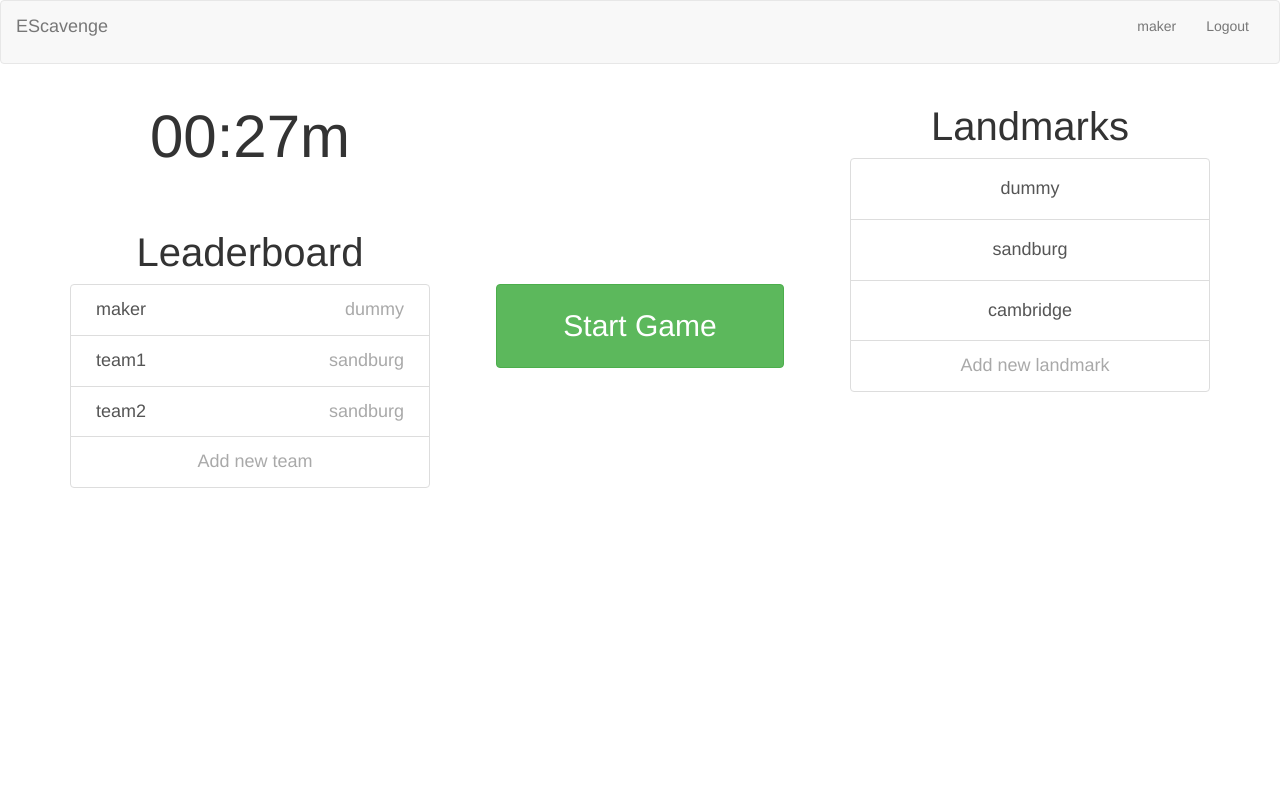
After one commit to cutefluffykittens/ScavengerHunt, a Django app: template Interface/templates/gamemaker.html in a window 1280 px wide. The commit adds this page. Shown: the top 787 px of the page. Run offline with Django 3.2, Linux system fonts and the light colour scheme; the template is opened without the code that fills it: values that come from a table or form of the project are taken from there, others are empty; data comes from the database, SQL or seed files in the repository; some libraries are stand-ins or nearby versions.

Commit message:
Initial UI

```diff
--- a/Hunt/urls.py
+++ b/Hunt/urls.py
@@ -22,4 +22,6 @@ urlpatterns = [
     url(r'^admin/', admin.site.urls),
     url(r'^terminal/', views.terminal, name='terminal'),
     url(r'^validate/', views.validate, name="validate", ),
+    url(r'^gamemaker/', views.gamemaker, name="gamemaker", ),
+    url(r'^team/', views.team, name="team",),
 ]
--- a/Interface/Interface.py
+++ b/Interface/Interface.py
@@ -2,4 +2,5 @@ import escavenge
 class Interface:
     def process(self, s, u):
         e = escavenge.Escavenge()
+        print(s, u)
         return e.main(s, u)
--- /dev/null
+++ b/Interface/templates/Partials/footer.html
@@ -0,0 +1,5 @@
+<script
+  src="https://code.jquery.com/jquery-3.2.1.min.js"
+  integrity="sha256-hwg4gsxgFZhOsEEamdOYGBf13FyQuiTwlAQgxVSNgt4="
+  crossorigin="anonymous"></script>
+<script src="https://maxcdn.bootstrapcdn.com/bootstrap/4.0.0-beta.2/js/bootstrap.bundle.min.js"></script>
--- /dev/null
+++ b/Interface/templates/Partials/header.html
@@ -0,0 +1,19 @@
+{% load staticfiles %}
+<link rel="stylesheet" type="text/css" href="{% static 'Interface/style.css' %}" />
+<script src="https://ajax.googleapis.com/ajax/libs/jquery/2.1.1/jquery.min.js"></script>
+<script src="https://maxcdn.bootstrapcdn.com/bootstrap/3.3.6/js/bootstrap.min.js"></script>
+<link href="https://maxcdn.bootstrapcdn.com/bootstrap/3.3.6/css/bootstrap.min.css" rel="stylesheet"/>
+
+<nav class="navbar navbar-default" style="height: 8%">
+    <div class="container-fluid">
+        <div class="navbar-header">
+            <a class="navbar-brand" href="/">EScavenge</a>
+        </div>
+        <div class="navbar-collapse collapse">
+            <ul class="nav navbar-nav navbar-right">
+                <li><a>{{ huntUser }}</a></li>
+                <li><a href="/">Logout</a></li>
+            </ul>
+        </div>
+    </div>
+</nav>
--- /dev/null
+++ b/Interface/templates/gamemaker.html
@@ -0,0 +1,171 @@
+{% include "Partials/header.html" %}
+
+<div class="container" style="height: 88%">
+    <div class="row">
+        <div class="col-lg-4">
+            <h1 style="text-align: center; font-size: 60px; margin-bottom: 60px">00:27m</h1>
+            <h3 style="text-align: center; font-size: 40px">Leaderboard</h3>
+            <div class="list-group">
+                {% for team in teams %}
+                    <a href="" type="button" data-toggle="modal" data-target="#editTeam" class="list-group-item list-group-item-action flex-column align-items-start">
+                        <h4 style="text-align:left; margin: 5px 0px 5px 10px">
+                            {{ team.name }}
+                            <span style="float:right; color:darkgrey; font-weight: normal; margin: 0px 10px 0px 0px">
+                                {{ team.current_landmark.name }}
+                            </span>
+                        </h4>
+                    </a>
+                {% endfor %}
+                <a href="" type="button" data-toggle="modal" data-target="#newTeam" class="list-group-item list-group-item-action flex-column align-items-start">
+                    <h4 style="text-align: center; margin: 5px 0px 5px 10px; font-weight: normal; color: darkgrey">Add new team</h4>
+                </a>
+            </div>
+        </div>
+        <div class="col-lg-4" style="height: 100%; text-align: center">
+            <button class="btn btn-success" style="margin: 200px auto; height: 12%; width: 80%; font-size: 30px">Start Game</button>
+        </div>
+        <div class="col-lg-4">
+            <h3 style="text-align: center; font-size: 40px">Landmarks</h3>
+            <div class="list-group">
+                {% for landmark in landmarks %}
+                    <a href="" type="button" data-toggle="modal" data-target="#editLandmark" class="list-group-item list-group-item-action flex-column align-items-start">
+                        <h4 style="text-align:center;">{{ landmark.name }}</h4>
+                    </a>
+                {% endfor %}
+                <a href="" type="button" data-toggle="modal" data-target="#newLandmark" class="list-group-item list-group-item-action flex-column align-items-start">
+                    <h4 style="text-align: center; margin: 5px 0px 5px 10px; font-weight: normal; color: darkgrey">Add new landmark</h4>
+                </a>
+            </div>
+        </div>
+    </div>
+</div>
+
+<div class="modal fade" id="editTeam" tabindex="-1" role="dialog" aria-labelledby="editTeamLabel">
+  <div class="modal-dialog" role="document">
+    <div class="modal-content">
+      <div class="modal-header">
+        <button type="button" class="close" data-dismiss="modal" aria-label="Close"><span aria-hidden="true">&times;</span></button>
+        <h4 class="modal-title" id="editTeamLabel" style="text-align: center">Edit Team</h4>
+      </div>
+      <div class="modal-body">
+          <form>
+              <div class="form-group">
+                <label for="team-name" class="col-form-label">Team Name:</label>
+                <input type="text" class="form-control" id="team-name">
+              </div>
+              <div class="form-group">
+                <label for="team-password" class="col-form-label">Password:</label>
+                <input type="text" class="form-control" id="team-password">
+              </div>
+          </form>
+      </div>
+      <div class="modal-footer">
+        <button type="button" class="btn btn-default" data-dismiss="modal">Close</button>
+        <button type="button" class="btn btn-primary" data-dismiss="modal">Save changes</button>
+      </div>
+    </div>
+  </div>
+</div>
+
+<div class="modal fade" id="newTeam" tabindex="-1" role="dialog" aria-labelledby="newTeamLabel">
+  <div class="modal-dialog" role="document">
+    <div class="modal-content">
+      <div class="modal-header">
+        <button type="button" class="close" data-dismiss="modal" aria-label="Close"><span aria-hidden="true">&times;</span></button>
+        <h4 class="modal-title" id="newTeamLabel" style="text-align: center">Add New Team</h4>
+      </div>
+      <div class="modal-body">
+          <form>
+              <div class="form-group">
+                <label for="team-name" class="col-form-label">Team Name:</label>
+                <input type="text" class="form-control" id="team-name">
+              </div>
+              <div class="form-group">
+                <label for="team-password" class="col-form-label">Password:</label>
+                <input type="text" class="form-control" id="team-password">
+              </div>
+          </form>
+      </div>
+      <div class="modal-footer">
+        <button type="button" class="btn btn-default" data-dismiss="modal">Close</button>
+        <button type="button" class="btn btn-primary" data-dismiss="modal">Save changes</button>
+      </div>
+    </div>
+  </div>
+</div>
+
+<div class="modal fade" id="editLandmark" tabindex="-1" role="dialog" aria-labelledby="editLandmarkLabel">
+  <div class="modal-dialog" role="document">
+    <div class="modal-content">
+      <div class="modal-header">
+        <button type="button" class="close" data-dismiss="modal" aria-label="Close"><span aria-hidden="true">&times;</span></button>
+        <h4 class="modal-title" id="editLandmarkLabel" style="text-align: center">Edit Landmark</h4>
+      </div>
+      <div class="modal-body">
+          <form>
+              <div class="form-group">
+                <label for="landmark-name" class="col-form-label">Landmark Name:</label>
+                <input type="text" class="form-control" id="landmark-name">
+              </div>
+              <div class="form-group">
+                <label for="landmark-clue" class="col-form-label">Clue:</label>
+                <input type="text" class="form-control" id="landmark-clue">
+              </div>
+              <div class="form-group">
+                <label for="landmark-question" class="col-form-label">Confirmation Question:</label>
+                <input type="text" class="form-control" id="landmark-question">
+              </div>
+              <div class="form-group">
+                <label for="landmark-answer" class="col-form-label">Confirmation Answer:</label>
+                <input type="text" class="form-control" id="landmark-answer">
+              </div>
+          </form>
+      </div>
+      <div class="modal-footer">
+        <button type="button" class="btn btn-default" data-dismiss="modal">Close</button>
+        <button type="button" class="btn btn-primary" data-dismiss="modal">Save changes</button>
+      </div>
+    </div>
+  </div>
+</div>
+
+<div class="modal fade" id="newLandmark" tabindex="-1" role="dialog" aria-labelledby="newLandmarkLabel">
+  <div class="modal-dialog" role="document">
+    <div class="modal-content">
+      <div class="modal-header">
+        <button type="button" class="close" data-dismiss="modal" aria-label="Close"><span aria-hidden="true">&times;</span></button>
+        <h4 class="modal-title" id="newLandmarkLabel" style="text-align: center">Add Landmark</h4>
+      </div>
+      <div class="modal-body">
+          <form action="/gamemaker/" method="POST">{% csrf_token %}
+              <div class="form-group">
+                <input type="hidden" size="20" id="command" name="command" value="addlandmark" /><br/>
+              </div>
+              <div class="form-group">
+                <input type="hidden" size="20" id="huntUser" name="huntUser" value="{{ huntUser }}" /><br/>
+              </div>
+              <div class="form-group">
+                <label for="landmark-name" class="col-form-label">Landmark Name:</label>
+                <input type="text" class="form-control" id="landmarkName" name="landmarkName">
+              </div>
+              <div class="form-group">
+                <label for="landmark-clue" class="col-form-label">Clue:</label>
+                <input type="text" class="form-control" id="landmarkClue" name="landmarkClue">
+              </div>
+              <div class="form-group">
+                <label for="landmark-question" class="col-form-label">Confirmation Question:</label>
+                <input type="text" class="form-control" id="landmarkQuestion" name="landmarkQuestion">
+              </div>
+              <div class="form-group">
+                <label for="landmark-answer" class="col-form-label">Confirmation Answer:</label>
+                <input type="text" class="form-control" id="landmarkAnswer" name="landmarkAnswer">
+              </div>
+              <button type="submit" class="btn btn-primary">Submit</button>
+          </form>
+      </div>
+      <div class="modal-footer">
+        <button type="button" class="btn btn-default" data-dismiss="modal">Close</button>
+      </div>
+    </div>
+  </div>
+</div>
--- a/Interface/templates/index.html
+++ b/Interface/templates/index.html
@@ -1,6 +1,8 @@
 {% load staticfiles %}
 <link rel="stylesheet" type="text/css" href="{% static 'Interface/style.css' %}" />
-<link rel="stylesheet" href="https://maxcdn.bootstrapcdn.com/bootstrap/3.3.7/css/bootstrap.min.css" />
+<script src="https://ajax.googleapis.com/ajax/libs/jquery/2.1.1/jquery.min.js"></script>
+<script src="https://maxcdn.bootstrapcdn.com/bootstrap/3.3.6/js/bootstrap.min.js"></script>
+<link href="https://maxcdn.bootstrapcdn.com/bootstrap/3.3.6/css/bootstrap.min.css" rel="stylesheet"/>
 
 <div class="container"></div>
     <h1 style="text-align: center; margin-top: 180px;">Login</h1>
@@ -21,3 +23,5 @@
         </form>
     </div>
 </div>
+
+{% include "Partials/footer.html" %}
--- /dev/null
+++ b/Interface/templates/team.html
@@ -0,0 +1 @@
+{% include "Partials/header.html" %}
--- a/Interface/urls.py
+++ b/Interface/urls.py
@@ -4,4 +4,6 @@ urlpatterns = [
     url(r'^$', views.index, name='login'),
     url(r'^terminal/', views.terminal, name='terminal'),
     url(r'^validate/', views.validate, name="validate",),
+    url(r'^gamemaker/', views.gamemaker, name="gamemaker",),
+    url(r'^team/', views.team, name="team",),
 ]
```
Also changed, not shown: Interface/templates/terminal.html (+1 -17 lines), Interface/views.py (+29 -3 lines).
